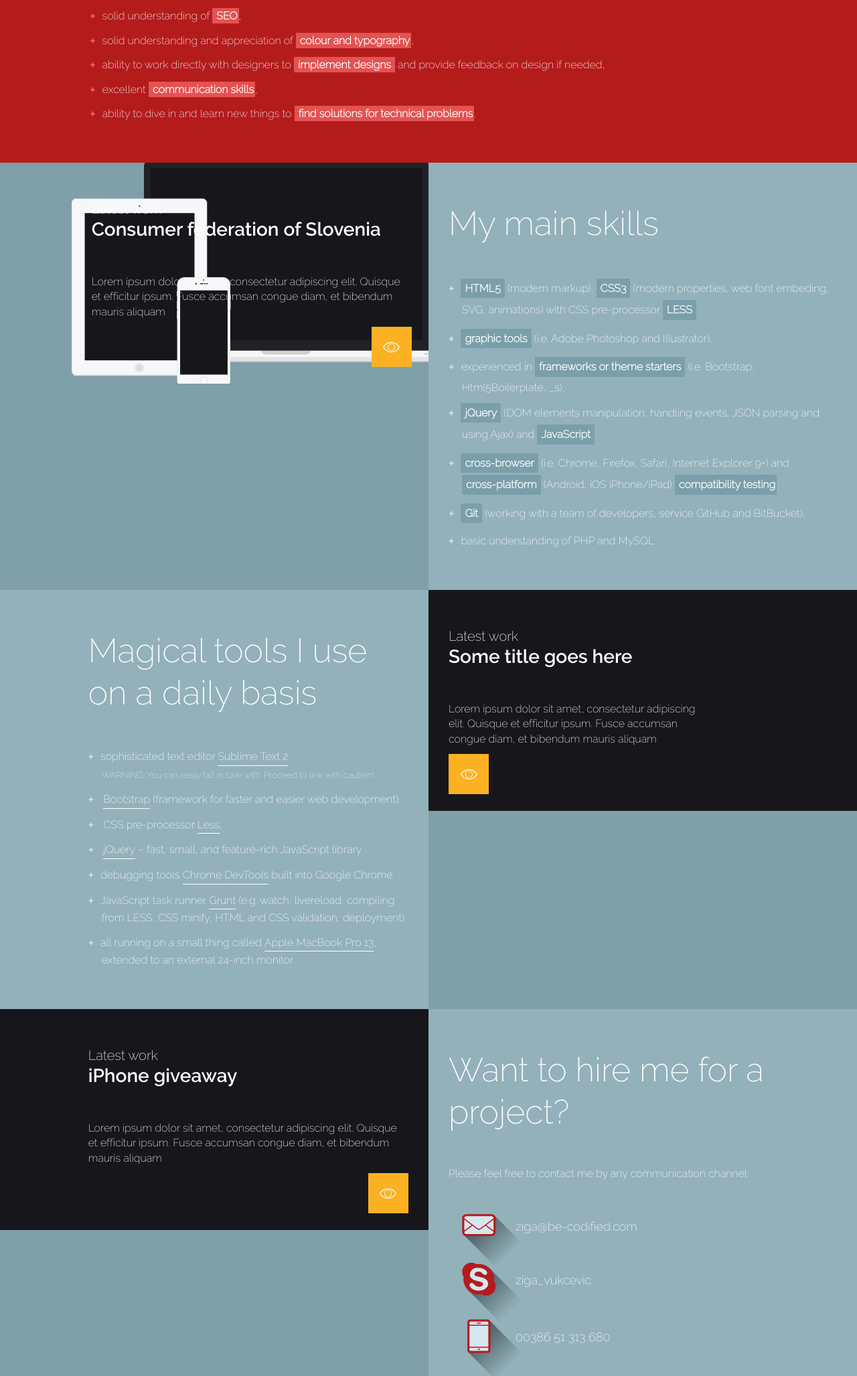
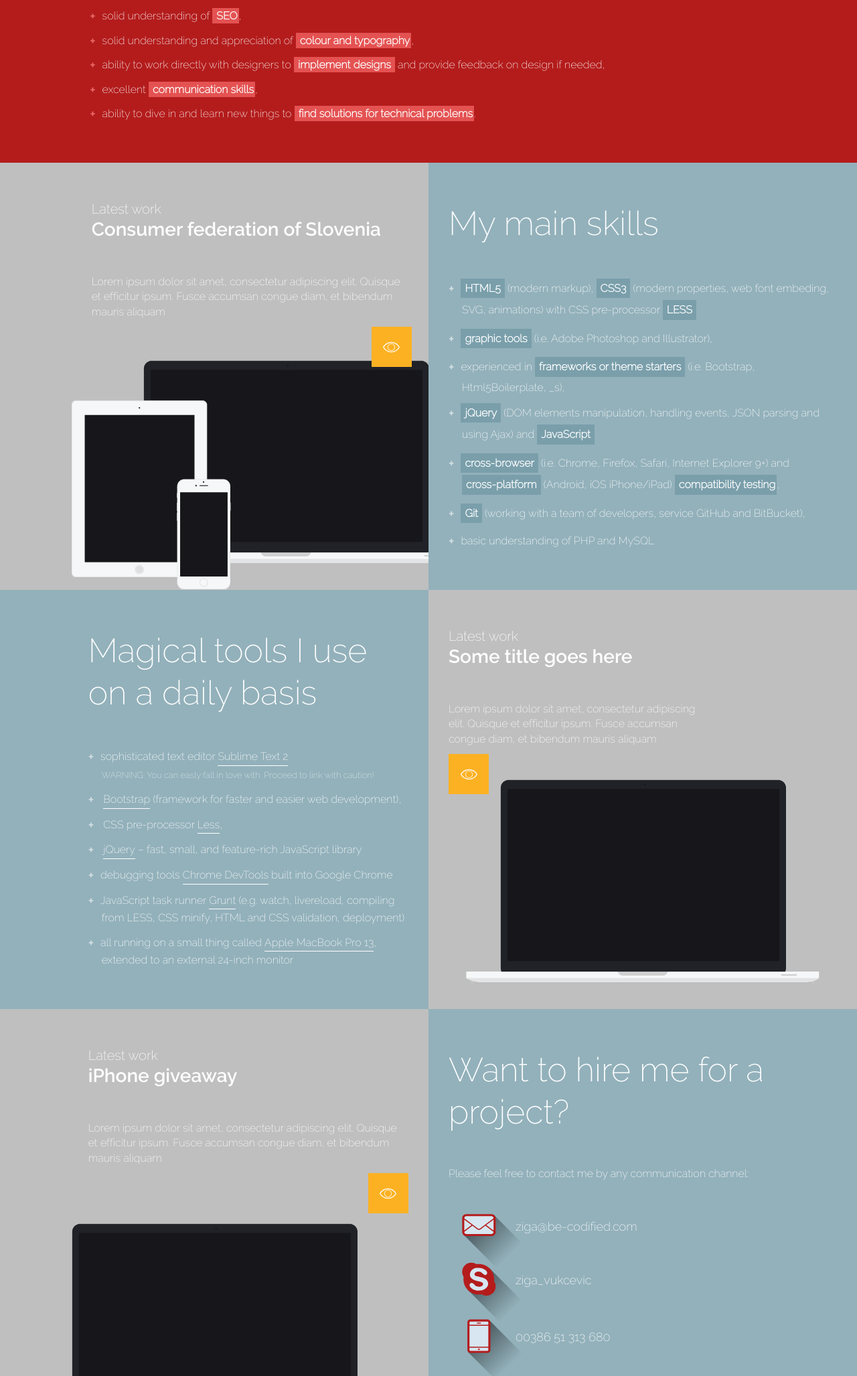
Before and after one commit to be-codified/personal-presentation-site, a PHP site: page / in a window 1280 px wide. Shown: the part 917-2972 px from the top of the page at 67% size. Run offline with PHP 8.4, Linux system fonts and the light colour scheme.

Commit message:
portfolio items equal columns created

```diff
--- a/css/custom_styles.less
+++ b/css/custom_styles.less
@@ -11,9 +11,13 @@
 @main-color-1: #93b1bb; // blue
 @main-color-2: #b41c1c; // red
 @main-color-3: #fcb123; // orange
-@main-color-4: #7f9fa9; // portfolio
+@main-color-4: #bfbfbf; // portfolio
 @main-color-5: #332e2b; // brown
 @color-white:  #ffffff;
+
+html, body {
+    height: 100%;
+}
 
 body {
     background-color: @color-white;
@@ -321,17 +325,16 @@ ul.achievements {
 *********************************************************/
 
 .portfolio {
-    /* background: url('../img/profile.jpg') 50% 50% transparent no-repeat; */
-    background-size: cover;
-    display: block;
 
-    &.item-1 {
-        background: url('../img/portfolio_1.png') 50% 50% transparent no-repeat;
-        background-size: cover;
+    &.item-1 { background: url('../img/portfolio_1.png') 50% 100% transparent no-repeat; }
+    &.item-2 { background: url('../img/portfolio_2.png') 50% 100% transparent no-repeat; }
+    &.item-3 { background: url('../img/portfolio_3.png') 50% 100% transparent no-repeat; }
+
+    &.item-1,
+    &.item-2,
+    &.item-3 {
+        background-size: 100%;
     }
-
-    &.item-2 { background: url('../img/portfolio_2.png') 50% 50% transparent no-repeat; }
-    &.item-3 { background: url('../img/portfolio_3.png') 50% 50% transparent no-repeat; }
 
     .more {
         display: block;
@@ -343,6 +346,16 @@ ul.achievements {
         background-size: 25px 25px;
         background-color: @main-color-3;
         margin-bottom: 25px;
+    }
+}
+
+.equal-columns-height {
+    display: table;
+
+    .equal-col {
+        float: none;
+        display: table-cell;
+        vertical-align: top;
     }
 }
 
--- a/index.php
+++ b/index.php
@@ -93,8 +93,8 @@
                         </div>
                     </div>
                 </div>
-                <div class="row main-color-4">
-                    <div class="col-xs-12 col-sm-6 col-md-6 col-lg-6 col-lg-push-1 portfolio item-1">
+                <div class="row main-color-4 equal-columns-height">
+                    <div class="col-xs-12 col-sm-6 col-md-6 col-lg-6 col-lg-push-1 equal-col portfolio item-1">
                         <div class="col-xs-12 col-sm-12 col-md-12 col-lg-10">
                             <p class="latest">Latest work</p>
                             <h2>Consumer federation of Slovenia</h2>
@@ -102,7 +102,7 @@
                             <a href="#" class="more pull-right"></a>
                         </div>
                     </div>
-                    <div class="col-xs-12 col-sm-6 col-md-6 col-lg-6 main-color-1">
+                    <div class="col-xs-12 col-sm-6 col-md-6 col-lg-6 main-color-1 equal-col">
                         <div class="col-xs-12 col-sm-12 col-md-12 col-lg-12">
                         <h2>My main skills</h2>
                             <ul class="plus-bullets skills">
@@ -117,16 +117,8 @@
                         </div>
                     </div>
                 </div>
-                <div class="row main-color-4">
-                    <div class="col-xs-12 col-sm-6 col-md-6 col-lg-6 pull-right portfolio item-2">
-                        <div class="col-xs-12 col-sm-12 col-md-12 col-lg-8">
-                            <p class="latest">Latest work</p>
-                            <h2>Some title goes here</h2>
-                            <p>Lorem ipsum dolor sit amet, consectetur adipiscing elit. Quisque et efficitur ipsum. Fusce accumsan congue diam, et bibendum mauris aliquam</p>
-                            <a href="#" class="more"></a>
-                        </div>
-                    </div>
-                    <div class="col-xs-12 col-sm-6 col-md-6 col-lg-6 main-color-1">
+                <div class="row main-color-4 equal-columns-height">
+                    <div class="col-xs-12 col-sm-6 col-md-6 col-lg-6 main-color-1 equal-col">
                         <div class="col-xs-12 col-sm-12 col-md-12 col-lg-10 col-lg-offset-2">
                             <h2>Magical tools I use on a daily basis</h2>
                             <ul class="plus-bullets tools">
@@ -146,9 +138,17 @@
                             </ul>
                         </div>
                     </div>
+                    <div class="col-xs-12 col-sm-6 col-md-6 col-lg-6 equal-col portfolio item-2">
+                        <div class="col-xs-12 col-sm-12 col-md-12 col-lg-8">
+                            <p class="latest">Latest work</p>
+                            <h2>Some title goes here</h2>
+                            <p>Lorem ipsum dolor sit amet, consectetur adipiscing elit. Quisque et efficitur ipsum. Fusce accumsan congue diam, et bibendum mauris aliquam</p>
+                            <a href="#" class="more"></a>
+                        </div>
+                    </div>
                 </div>
-                <div class="row main-color-4">
-                    <div class="col-xs-12 col-sm-6 col-md-6 col-lg-6 portfolio item-3">
+                <div class="row main-color-4 equal-columns-height">
+                    <div class="col-xs-12 col-sm-6 col-md-6 col-lg-6 equal-col portfolio item-3">
                         <div class="col-xs-12 col-sm-12 col-md-12 col-lg-10 col-lg-offset-2">
                             <p class="latest">Latest work</p>
                             <h2>iPhone giveaway</h2>
@@ -156,7 +156,7 @@
                             <a href="#" class="more pull-right"></a>
                         </div>
                     </div>
-                    <div class="col-xs-12 col-sm-6 col-md-6 col-lg-6 main-color-1">
+                    <div class="col-xs-12 col-sm-6 col-md-6 col-lg-6 main-color-1 equal-col">
                         <div class="col-xs-12 col-sm-12 col-md-12 col-lg-12">
                             <h2>Want to hire me for a project?</h2>
                             <p>Please feel free to contact me by any communication channel:</p>
```
Also changed, not shown: css/custom_styles.css (+21 -10 lines), css/custom_styles.min.css.
